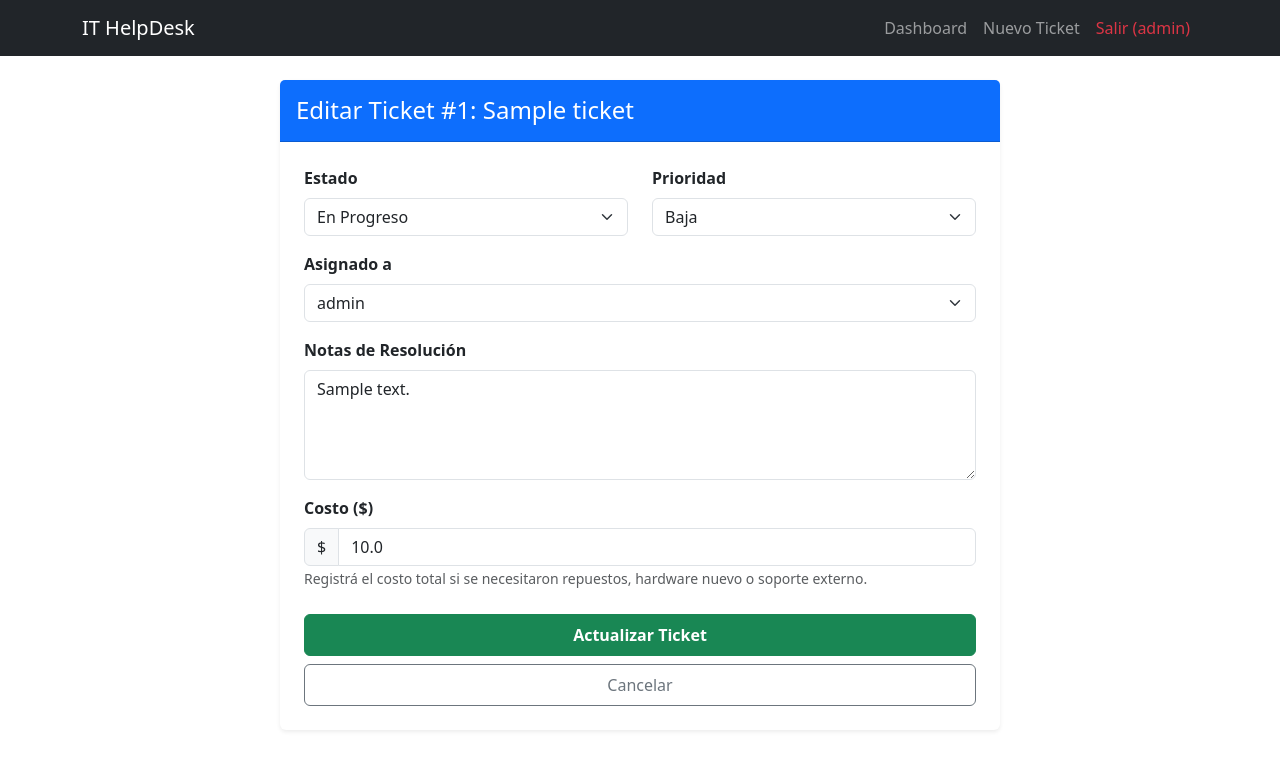
After one commit to GuadaS03/Ticket-System, a Flask app: page /ticket/1/edit in a window 1280 px wide. The commit adds this page. Shown: the top 770 px of the page. Run offline with Flask 3, Linux system fonts and the light colour scheme; a user stored in the database is signed in; tables that the repository leaves empty hold one stand-in row (values such as "Sample post").

Commit message:
Añadi funcionalidad para editar tickets

```diff
--- a/app/forms.py
+++ b/app/forms.py
@@ -1,7 +1,6 @@
 from flask_wtf import FlaskForm
-from wtforms import StringField, PasswordField, BooleanField, SubmitField
-from wtforms.validators import DataRequired
-from wtforms import TextAreaField, SelectField
+from wtforms import StringField, PasswordField, BooleanField, SubmitField, TextAreaField, SelectField, FloatField
+from wtforms.validators import DataRequired, Optional
 
 class LoginForm(FlaskForm):
     username = StringField('Usuario', validators=[DataRequired()])
@@ -23,3 +22,11 @@ class TicketForm(FlaskForm):
 class CommentForm(FlaskForm):
     body = TextAreaField('Nuevo Comentario', validators=[DataRequired()])
     submit = SubmitField('Comentar')
+
+class EditTicketForm(FlaskForm):
+    status = SelectField('Estado', choices=[('Abierto', 'Abierto'), ('En Progreso', 'En Progreso'), ('Cerrado', 'Cerrado')])
+    priority = SelectField('Prioridad', choices=[('Baja', 'Baja'), ('Media', 'Media'), ('Alta', 'Alta'), ('Crítica', 'Crítica')])
+    assigned_to = SelectField('Asignado a', coerce=int, choices=[])
+    resolution_notes = TextAreaField('Notas de Resolución')
+    cost = FloatField('Costo ($)', validators=[Optional()], default=0.0)
+    submit = SubmitField('Actualizar Ticket')
--- a/app/routes.py
+++ b/app/routes.py
@@ -2,7 +2,8 @@ from flask import Blueprint, render_template, flash, redirect, url_for, abort, r
 from flask_login import current_user, login_user, logout_user, login_required
 from app import db
 from app.models import User, Ticket, Comment
-from app.forms import LoginForm, TicketForm, CommentForm
+from app.forms import LoginForm, TicketForm, CommentForm, EditTicketForm
+from datetime import datetime
 
 main = Blueprint('main', __name__)
 
@@ -82,3 +83,40 @@ def ticket_detail(ticket_id):
                            ticket=ticket,
                            form=form,
                            comments=comments)
+
+@main.route('/ticket/<int:ticket_id>/edit', methods=['GET', 'POST'])
+@login_required
+def edit_ticket(ticket_id):
+    ticket = Ticket.query.get_or_404(ticket_id)
+
+    if current_user.role != 'admin':
+        abort(403)
+
+    form = EditTicketForm()
+    techs = User.query.filter_by(role='admin').all()
+    form.assigned_to.choices = [(0, 'Sin asignar')] + [(t.id, t.username) for t in techs]
+
+    if form.validate_on_submit():
+        ticket.status = form.status.data
+        ticket.priority = form.priority.data
+        ticket.assigned_to_id = form.assigned_to.data if form.assigned_to.data != 0 else None
+        ticket.resolution_notes = form.resolution_notes.data
+        ticket.cost = form.cost.data
+
+        if ticket.status == 'Cerrado' and ticket.closed_at is None:
+            ticket.closed_at = datetime.utcnow()
+        elif ticket.status != 'Cerrado':
+            ticket.closed_at = None
+
+        db.session.commit()
+        flash('¡Ticket actualizado correctamente!')
+        return redirect(url_for('main.ticket_detail', ticket_id=ticket.id))
+
+    elif request.method == 'GET':
+        form.status.data = ticket.status
+        form.priority.data = ticket.priority
+        form.assigned_to.data = ticket.assigned_to_id or 0
+        form.resolution_notes.data = ticket.resolution_notes
+        form.cost.data = ticket.cost
+
+    return render_template('edit_ticket.html', title='Editar Ticket', form=form, ticket=ticket)
--- /dev/null
+++ b/app/templates/edit_ticket.html
@@ -0,0 +1,55 @@
+{% extends "base.html" %}
+{% block content %}
+<div class="container mt-4">
+    <div class="row justify-content-center">
+        <div class="col-md-8">
+            <div class="card shadow-sm border-0">
+                <div class="card-header bg-primary text-white py-3">
+                    <h4 class="mb-0">Editar Ticket #{{ ticket.id }}: {{ ticket.title }}</h4>
+                </div>
+
+                <div class="card-body p-4">
+                    <form method="POST" action="">
+                        {{ form.hidden_tag() }}
+
+                        <div class="row mb-3">
+                            <div class="col-md-6">
+                                {{ form.status.label(class="form-label fw-bold") }}
+                                {{ form.status(class="form-select") }}
+                            </div>
+                            <div class="col-md-6">
+                                {{ form.priority.label(class="form-label fw-bold") }}
+                                {{ form.priority(class="form-select") }}
+                            </div>
+                        </div>
+
+                        <div class="mb-3">
+                            {{ form.assigned_to.label(class="form-label fw-bold") }}
+                            {{ form.assigned_to(class="form-select") }}
+                        </div>
+
+                        <div class="mb-3">
+                            {{ form.resolution_notes.label(class="form-label fw-bold") }}
+                            {{ form.resolution_notes(class="form-control", rows="4", placeholder="Describí los pasos técnicos que se realizaron para solucionar el problema...") }}
+                        </div>
+
+                        <div class="mb-4">
+                            {{ form.cost.label(class="form-label fw-bold") }}
+                            <div class="input-group">
+                                <span class="input-group-text">$</span>
+                                {{ form.cost(class="form-control", placeholder="0.00") }}
+                            </div>
+                            <small class="text-muted">Registrá el costo total si se necesitaron repuestos, hardware nuevo o soporte externo.</small>
+                        </div>
+
+                        <div class="d-grid gap-2">
+                            {{ form.submit(class="btn btn-success py-2 fw-bold") }}
+                            <a href="{{ url_for('main.ticket_detail', ticket_id=ticket.id) }}" class="btn btn-outline-secondary py-2">Cancelar</a>
+                        </div>
+                    </form>
+                </div>
+            </div>
+        </div>
+    </div>
+</div>
+{% endblock content %}
--- a/setup_nube.py
+++ b/setup_nube.py
@@ -25,7 +25,7 @@ with app.app_context():
         u.set_password('123456')
         db.session.add(u)
         db.session.commit()
-        print("¡USUARIO ADMIN CREADO EN LA NUBE!")
+        print("USUARIO ADMIN CREADO EN LA NUBE")
     else:
         print("ℹ El usuario admin ya existía en la nube.")
 
```
Also changed, not shown: app/models.py (+10 -3 lines), app/templates/ticket_detail.html (+10 -2 lines).
